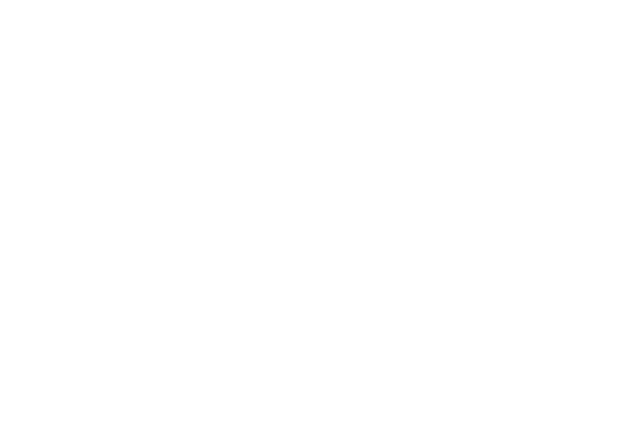
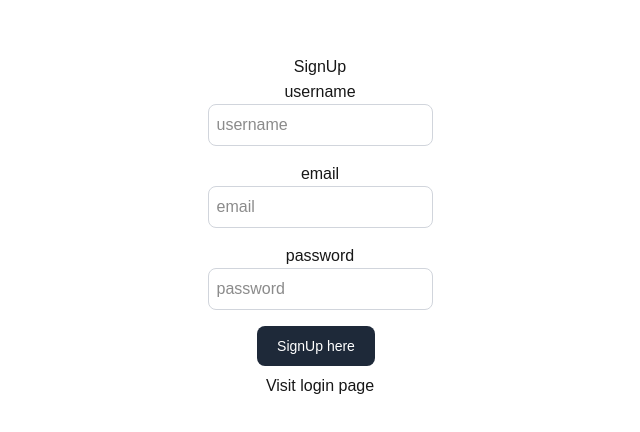
Before and after one commit to MANMOHAN4/Full-stack-Authentication-system-with-MongoDB-in-NextJS, a Next.js app: page /signup in a window 1280 px wide. Shown: the part 174-606 px from the top of the page, without its empty margins (320-960 px from the left). Built offline with nearby package versions, Linux system fonts and the light colour scheme.

Commit message:
Write logic for SignUp page

```diff
--- a/src/app/signup/page.tsx
+++ b/src/app/signup/page.tsx
@@ -5,9 +5,53 @@
 import { axios } from "axios";
 
 export default function SignUpPage() {
+  const [user, setUser] = React.useState({
+    email: "",
+    password: "",
+    username: "",
+  });
+
+  const onSignUp = async () => {};
+
   return (
-    <div className="flex ">
-      <h1 className="text-center text-white text-8xl">SignUp</h1>
+    <div className="flex flex-col items-center justify-center min-h-screen py-2">
+      <h1>SignUp</h1>
+      <hr />
+      <label htmlFor="username">username</label>
+      <input
+        className="p-2 border border-gray-300 rounded-lg mb-4 focus:outline-none focus:border-gray-600"
+        id="username"
+        type="text"
+        value={user.username}
+        onChange={(e) => setUser({ ...user, username: e.target.value })}
+        placeholder="username"
+      />
+      <label htmlFor="email">email</label>
+      <input
+        className="p-2 border border-gray-300 rounded-lg mb-4 focus:outline-none focus:border-gray-600"
+        id="email"
+        type="text"
+        value={user.email}
+        onChange={(e) => setUser({ ...user, email: e.target.value })}
+        placeholder="email"
+      />
+      <label htmlFor="password">password</label>
+      <input
+        className="p-2 border border-gray-300 rounded-lg mb-4 focus:outline-none focus:border-gray-600"
+        id="password"
+        type="password"
+        value={user.password}
+        onChange={(e) => setUser({ ...user, password: e.target.value })}
+        placeholder="password"
+      />
+      <button
+        onClick={onSignUp}
+        className="text-white bg-gray-800 hover:bg-gray-900 focus:outline-none focus:ring-4 focus:ring-gray-300 font-medium rounded-lg text-sm px-5 py-2.5 me-2 mb-2 dark:bg-gray-800 dark:hover:bg-gray-700 dark:focus:ring-gray-700 dark:border-gray-700"
+      >
+        SignUp here
+      </button>
+
+      <Link href="/login">Visit login page</Link>
     </div>
   );
 }
```
